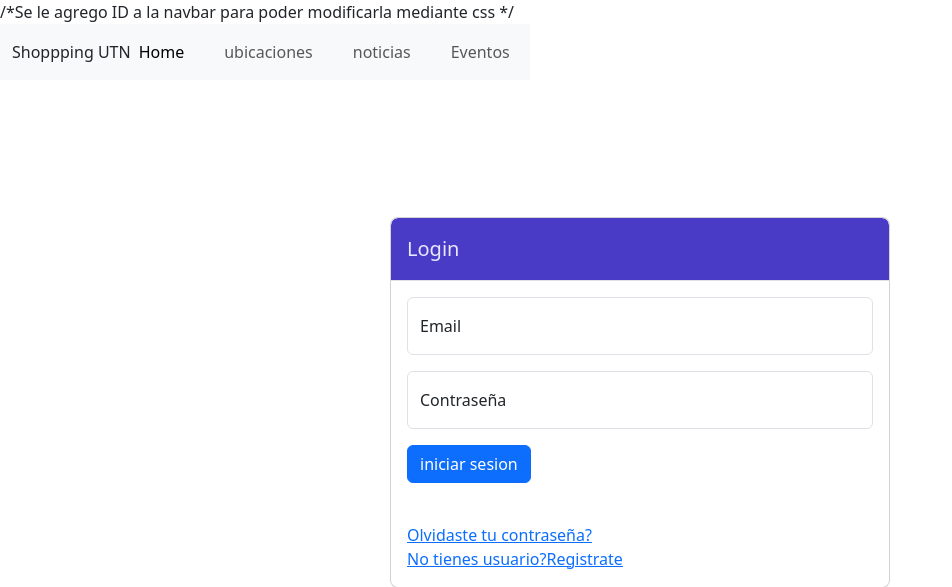
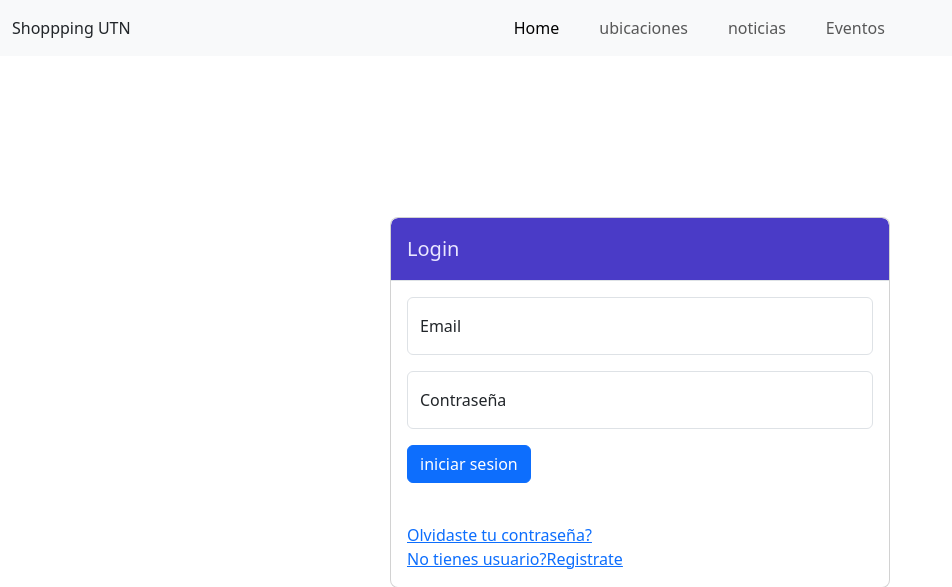
Before and after one commit to Mariajulieta2003/TPI_shopping_EntornosGraficos, a PHP site: page /login.php in a window 1280 px wide. Shown: the top 587 px of the page, without its empty margins (0-952 px from the left). Run offline with PHP 8.4, Linux system fonts and the light colour scheme.

Commit message:
se corrigio error de visualizacion asociado a la navbar

```diff
--- a/layouts/Navbar.php
+++ b/layouts/Navbar.php
@@ -1,7 +1,7 @@
 <style>@import url("./layouts/css/Navbar.css");</style>
 
-/*Se le agrego ID a la navbar para poder modificarla mediante css */
-<nav class="navbar navbar-expand-lg bg-body-tertiary navbarColor navShape" id="mi-navbar">
+
+<nav class="navbar navbar-expand-lg bg-body-tertiary navbarColor navShape w-100" id="mi-navbar">
   <div class="container-fluid">
     <span class="navbar tituloNav" href="#">Shoppping UTN</span>
     <button class="navbar-toggler" type="button" data-bs-toggle="collapse" data-bs-target="#navbarText" aria-controls="navbarText" aria-expanded="false" aria-label="Toggle navigation">
--- a/layouts/css/EstiloLogin.css
+++ b/layouts/css/EstiloLogin.css
@@ -7,11 +7,7 @@ div#MODAL{
     color:#E9E7FF;
 }
 
-#mi-navbar{
-    position: relative;
-    z-index: 1099;
 
-}
 
 .modal-dialog{
     margin-top: 30px;
```
